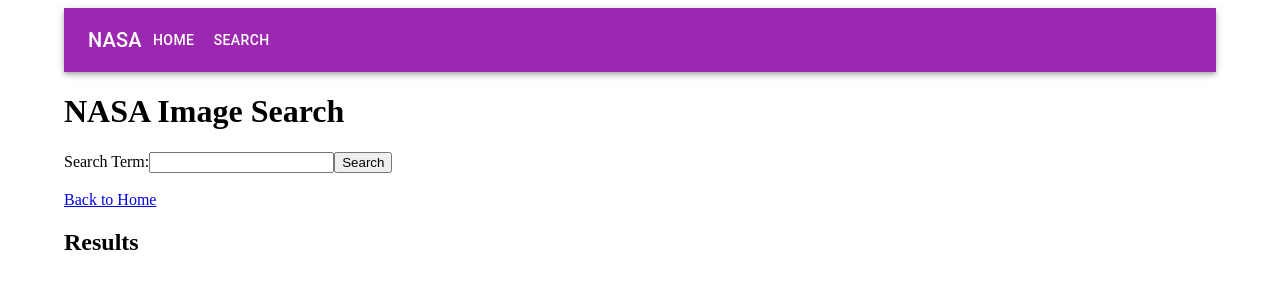
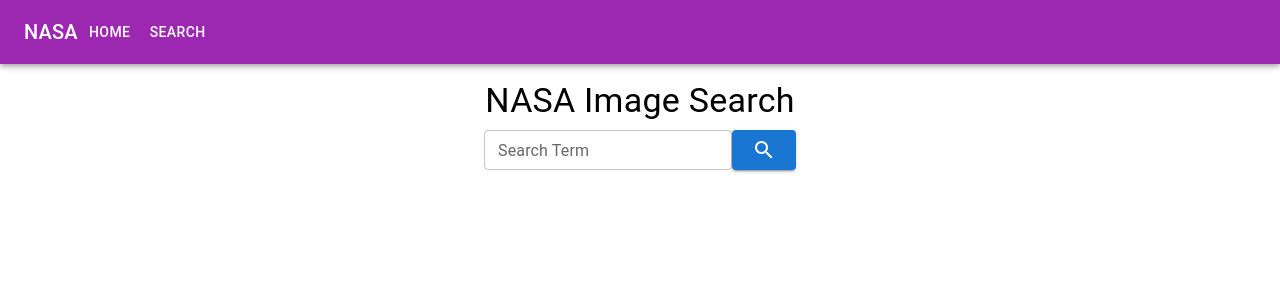
Before and after one commit to aniqaqill/nasa, a React (Create React App) app: page /search in a window 1280 px wide. Shown: the top 300 px of the page. Built offline with nearby package versions, Linux system fonts and the light colour scheme.

Commit message:
Update New Appbar and UI

```diff
--- a/package.json
+++ b/package.json
@@ -6,6 +6,7 @@
   "dependencies": {
     "@emotion/react": "^11.10.5",
     "@emotion/styled": "^11.10.5",
+    "@mui/icons-material": "^5.11.0",
     "@mui/material": "^5.10.17",
     "@mui/system": "^5.10.17",
     "@testing-library/jest-dom": "^5.16.5",
--- a/src/App.js
+++ b/src/App.js
@@ -5,18 +5,16 @@
 
 //add background image from img folder
 // import meteor from "./img/meteor.png";
-import { Container } from "@mui/material";
+//import { Container } from "@mui/material";
 
 function App() {
   return (
-    <Container>
     <Router>
       <Routes>
         <Route path="/nasa" element={<Home />} />
         <Route path="/search" element={<Search />} />
       </Routes>
     </Router>
-    </Container>
   );
 }
 
--- a/src/components/navbar/index.js
+++ b/src/components/navbar/index.js
@@ -6,7 +6,7 @@
 
 function Navbar() {
   return (
-    <AppBar position="static" color="secondary" fullWidth>
+    <AppBar position="fixed" color="secondary" fullWidth>
       <Toolbar>
         <Typography variant="h6">NASA</Typography>
         <Button color="inherit" component={Link} to="/nasa">
--- a/src/pages/Home.js
+++ b/src/pages/Home.js
@@ -2,7 +2,7 @@
 import axios from "axios";
 
 //import material ui components
-import { Container } from "@mui/material";
+import { Container, CircularProgress, Box, Typography } from "@mui/material";
 
 //import navbar
 import Navbar from "../components/navbar";
@@ -20,6 +20,7 @@
       )
       .then((res) => {
         this.setState({ data: res.data });
+        console.log(res.data);
       })
       .catch((err) => {
         console.log(err);
@@ -31,17 +32,37 @@
 
     // Check if the data is still loading
     if (data === null) {
-      return <p>Loading...</p>;
+      return (
+        //make the item render in the middle using box
+        <Box
+          sx={{
+            display: "flex",
+            justifyContent: "center",
+            alignItems: "center",
+            height: "100vh",
+          }}
+        >
+          <CircularProgress />
+        </Box>
+      );
     }
-
     // Render the data
     return (
       //create a mui container
       <>
         <Navbar />
-        <h1>{data.title}</h1>
-        <p>{data.explanation}</p>
-        <img src={data.url} alt="" />
+        <Container>
+          <Typography variant="h4" component="h1" mt={10}>
+            {data.title}
+          </Typography>
+          <Typography variant="subtitle1" color="secondary">
+            {data.date}
+          </Typography>
+          <Typography variant="body2" mb={5}>
+            {data.explanation}
+          </Typography>
+          <img src={data.url} alt="" />
+        </Container>
       </>
     );
   }
--- a/src/pages/Search.js
+++ b/src/pages/Search.js
@@ -1,5 +1,16 @@
-import React from "react";
-import { Link } from "react-router-dom";
+import React, { useState } from "react";
+
+import {
+  Typography,
+  TextField,
+  FormControl,
+  Button,
+  Stack,
+  Box,
+} from "@mui/material";
+
+//search icon
+import SearchIcon from "@mui/icons-material/Search";
 
 import Navbar from "../components/navbar";
 
@@ -34,21 +45,33 @@
     return (
       <>
         <Navbar />
-        <h1>NASA Image Search</h1>
-        <form onSubmit={this.handleSearchSubmit}>
-          <label>
-            Search Term:
-            <input
-              type="text"
-              value={this.state.searchTerm}
-              onChange={this.handleSearchTermChange}
-            />
-          </label>
-          <button type="submit">Search</button>
-        </form>
+
+        <Typography
+          variant="h4"
+          component="h1"
+          mt={10}
+          sx={{ textAlign: "center" }}
+        >
+          NASA Image Search
+        </Typography>
+        <Box sx={{ textAlign: "center" }} mt={1}>
+          <FormControl>
+            <Stack direction="row">
+              <TextField
+                id="outlined-basic"
+                label="Search Term"
+                variant="outlined"
+                value={this.state.searchTerm}
+                onChange={this.handleSearchTermChange}
+                size="small"
+              />
+              <Button variant="contained" onClick={this.handleSearchSubmit}>
+                <SearchIcon />
+              </Button>
+            </Stack>
+          </FormControl>
+        </Box>
         <br />
-        <Link to="/nasa">Back to Home</Link>
-        <h2>Results</h2>
         {/* Display the search results */}
         <ul>
           {this.state.images.map((image) => (
```
Also changed, not shown: 1 other file (tests, documents, lock files or other folders). Lines whose indentation alone changed are shown as unchanged.
